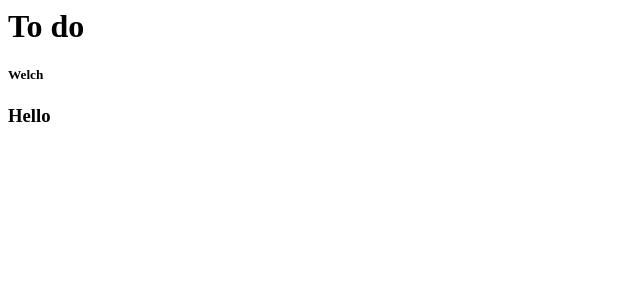
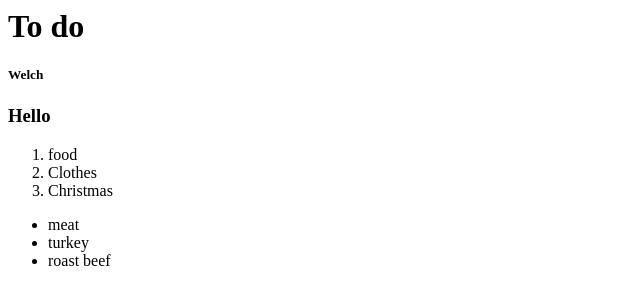
Before and after one commit to mbolden3/ToDoApp, a plain HTML site: page index.html in a window 1280 px wide. Shown: the whole page, without its empty margins (0-640 px from the left). Drawn offline with Linux system fonts and the light colour scheme.

Commit message:
'# added list'

```diff
--- a/index.html
+++ b/index.html
@@ -1,10 +1,21 @@
 <html>
 <head>
-<title>Page Title</title>
+<title>Cloud 9</title>
 </head>
 <body>
     <h1>To do</h1>
     <h5>Welch</h5>
     <h3>Hello</h3>
+     <ol>
+        <li>food</li>
+        <li>Clothes</li>
+        <li>Christmas</li>
+     </ol>
+     <ul>
+       <li>meat</li>
+       <li>turkey</li>
+       <li>roast beef</li>
+     </ul>
+
 </body>
 </html>
```
